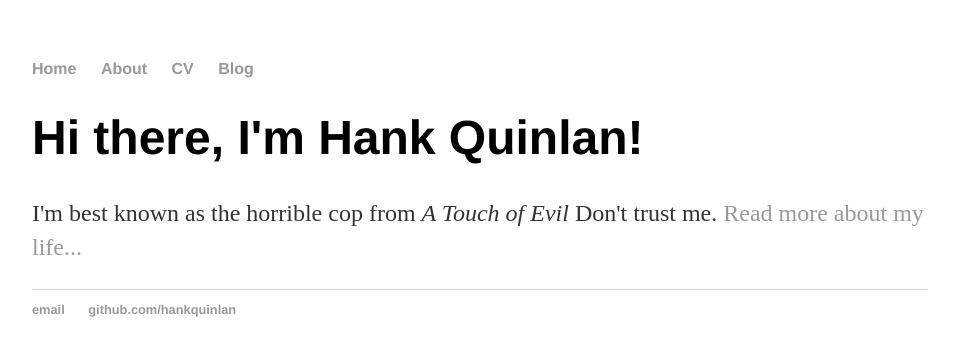
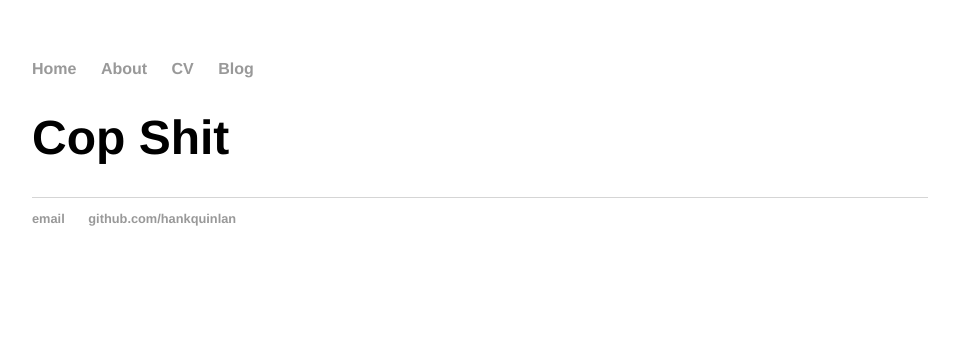
Before and after one commit to ryanbrazell/ryanbrazell.github.io, a Jekyll site: the page built from index.html, in a window 1280 px wide. Shown: the top 356 px of the page, without its empty margins (160-1115 px from the left). Built offline with Jekyll 4.4.1, drawn with Linux system fonts in a browser that asks for light colours.

Commit message:
updated index to list articles

```diff
--- a/index.html
+++ b/index.html
@@ -1,8 +1,11 @@
 ---
 layout: default
-title: Hank Quinlan, Horrible Cop
+title: Cop Shit
 ---
-<div class="blurb">
-	<h1>Hi there, I'm Hank Quinlan!</h1>
-	<p>I'm best known as the horrible cop from <em>A Touch of Evil</em> Don't trust me. <a href="/about">Read more about my life...</a></p>
-</div><!-- /.blurb -->
+	<h1>{{ page.title }}</h1>
+	<ul class="articles">
+
+	  {% for post in site.articles %}
+	    <li><span>{{ article.date | date_to_string }}</span> » <a href="{{ article.url }}" title="{{ article.title }}">{{ article.title }}</a></li>
+	  {% endfor %}
+	</ul>
```
